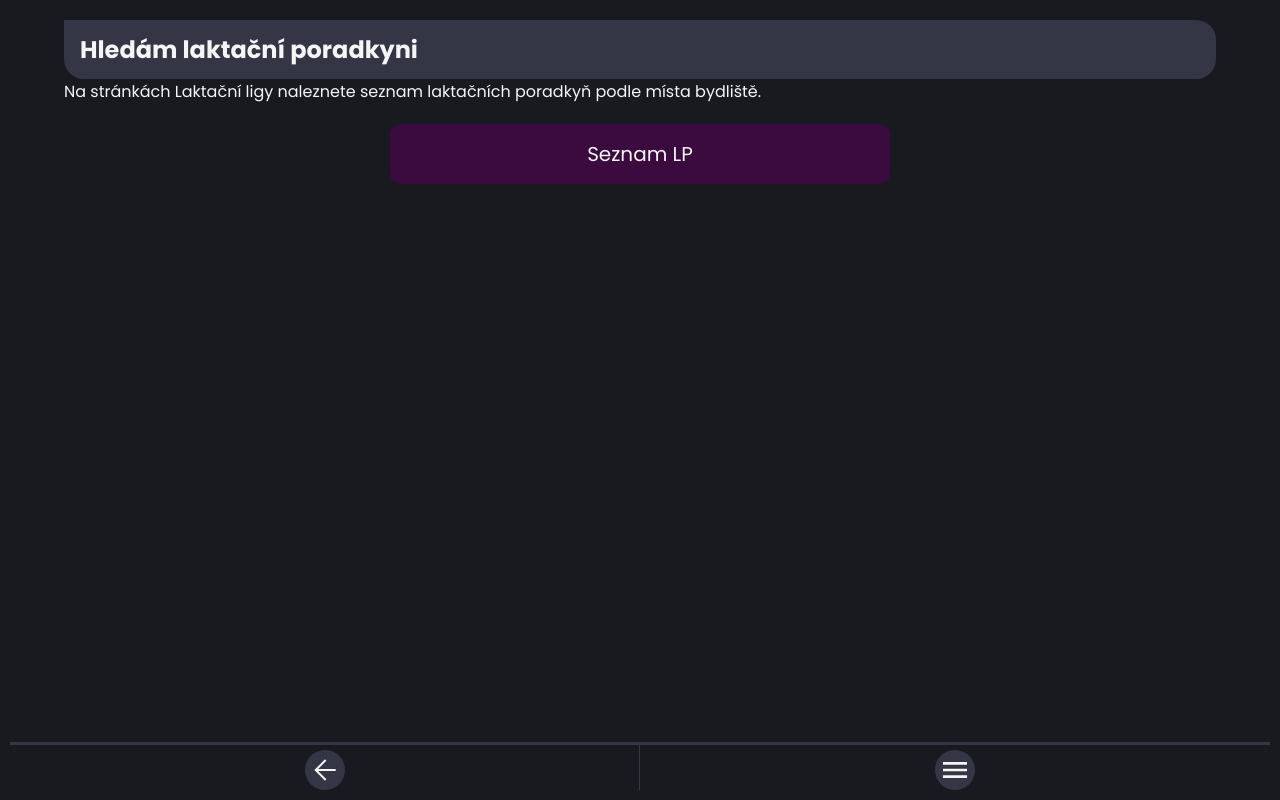
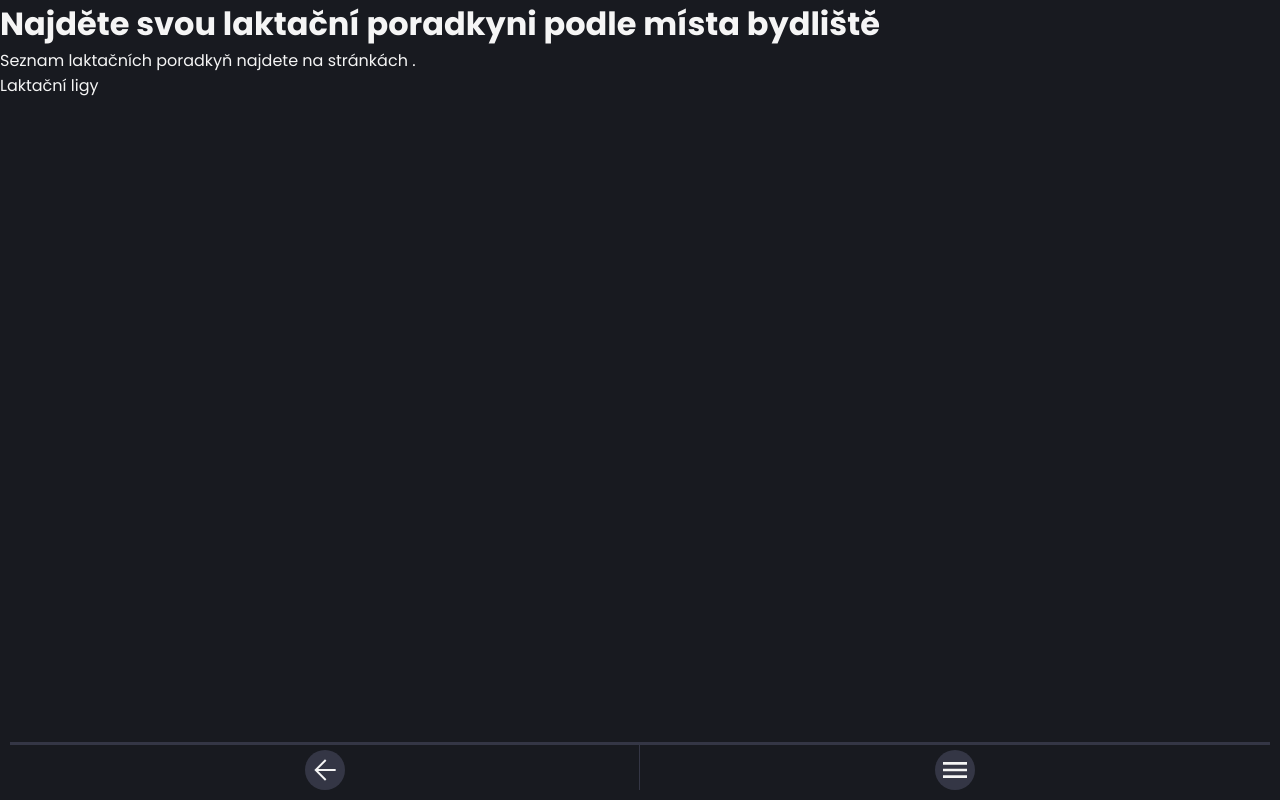
Before and after one commit to badela007/Kojoradce_projekt, a React (Vite) app: page /laktacni-poradkyne in a window 1280 px wide. Built offline with nearby package versions, Linux system fonts and the light colour scheme.

Commit message:
LPPage css

```diff
--- a/src/pages/LPPage/index.jsx
+++ b/src/pages/LPPage/index.jsx
@@ -1,21 +1,25 @@
-import React from 'react';
-import './style.css';
+import React from "react";
+import "./style.css";
 
 export const LPPage = () => {
   return (
-    <div className="container">
+    <div className="consultant">
       <div>
-        <h1 className="infoHeader">Hledám laktační poradkyni</h1>
+        <h1 className="consultant__heading">
+          Najděte svou laktační poradkyni podle místa bydliště
+        </h1>
       </div>
       <div>
-        <p>
-          Na stránkách Laktační ligy naleznete seznam laktačních poradkyň podle
-          místa bydliště.
+        <p className="consultant__text">
+          Seznam laktačních poradkyň najdete na stránkách .
         </p>
       </div>
-      <div className="lpButton">
-        <a href="https://www.kojeni.cz/podpora/seznam-laktacnich-poradcu/">
-          Seznam LP
+      <div className="lpLink">
+        <a
+          className="consultant__link"
+          href="https://www.kojeni.cz/podpora/seznam-laktacnich-poradcu/"
+        >
+          Laktační ligy
         </a>
       </div>
     </div>
--- a/src/pages/LPPage/style.css
+++ b/src/pages/LPPage/style.css
@@ -1,8 +1,14 @@
-.container {
-  display: block;
+.consultant_container {
   margin: auto;
-  margin-top: 20px;
-  border-radius: 10px;
+  width: 95vw;
+  display: flex;
+  justify-content: center;
+  align-items: center;
+  background-color: var(--question-bg-color);
+  padding: 20px;
+  margin-top: 50px;
+  border-radius: 20px;
+  text-align: center;
 }
 
 .lpButton {
@@ -23,8 +29,13 @@
   flex-shrink: 0;
 }
 
+.infoHeader {
+  font-family: var(--font-family);
+  font-weight: var(--font-weight);
+  font-style: var(--font-style);
+}
+
 @media (min-width: 768px) {
-
   .lpButton {
     width: 500px;
   }
```
